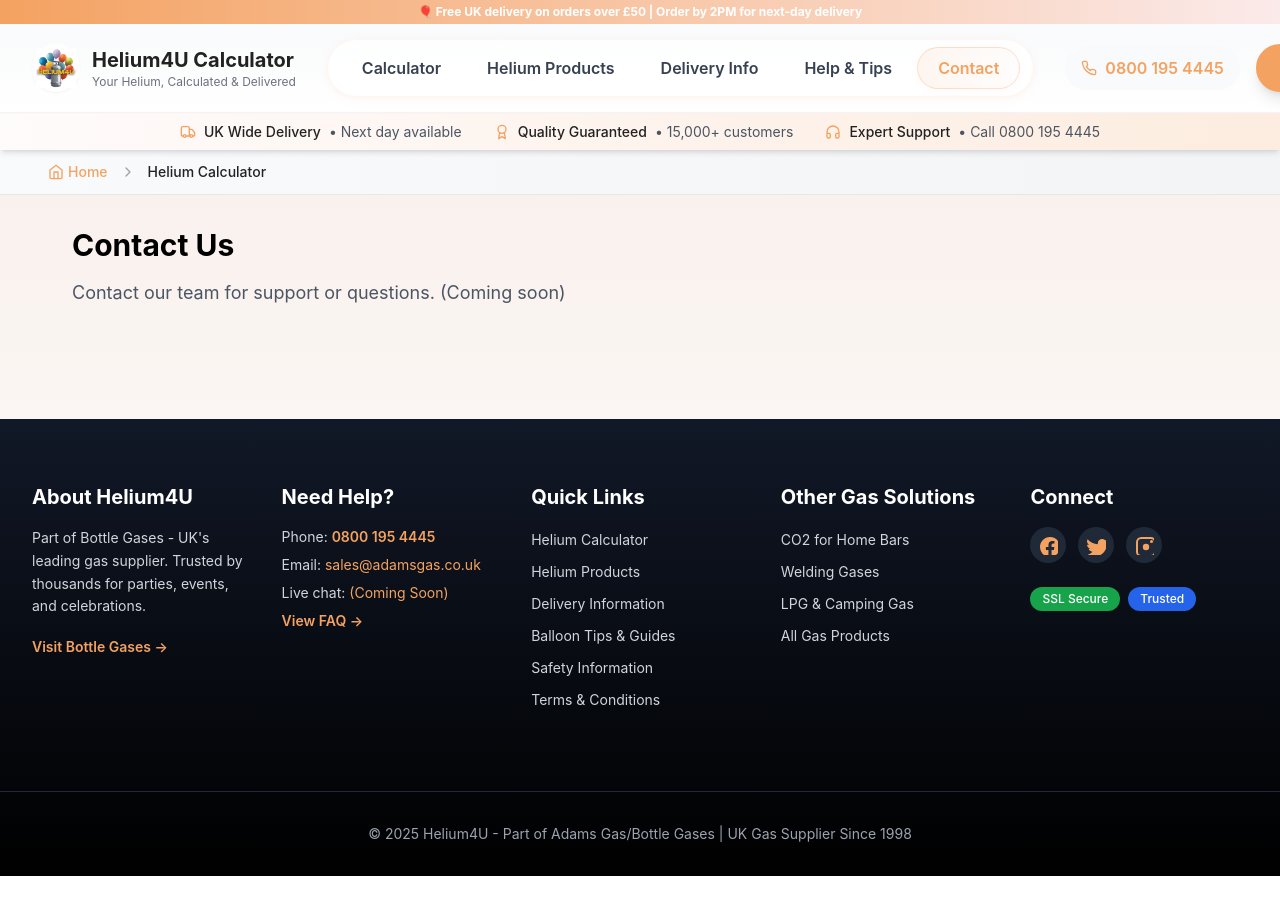
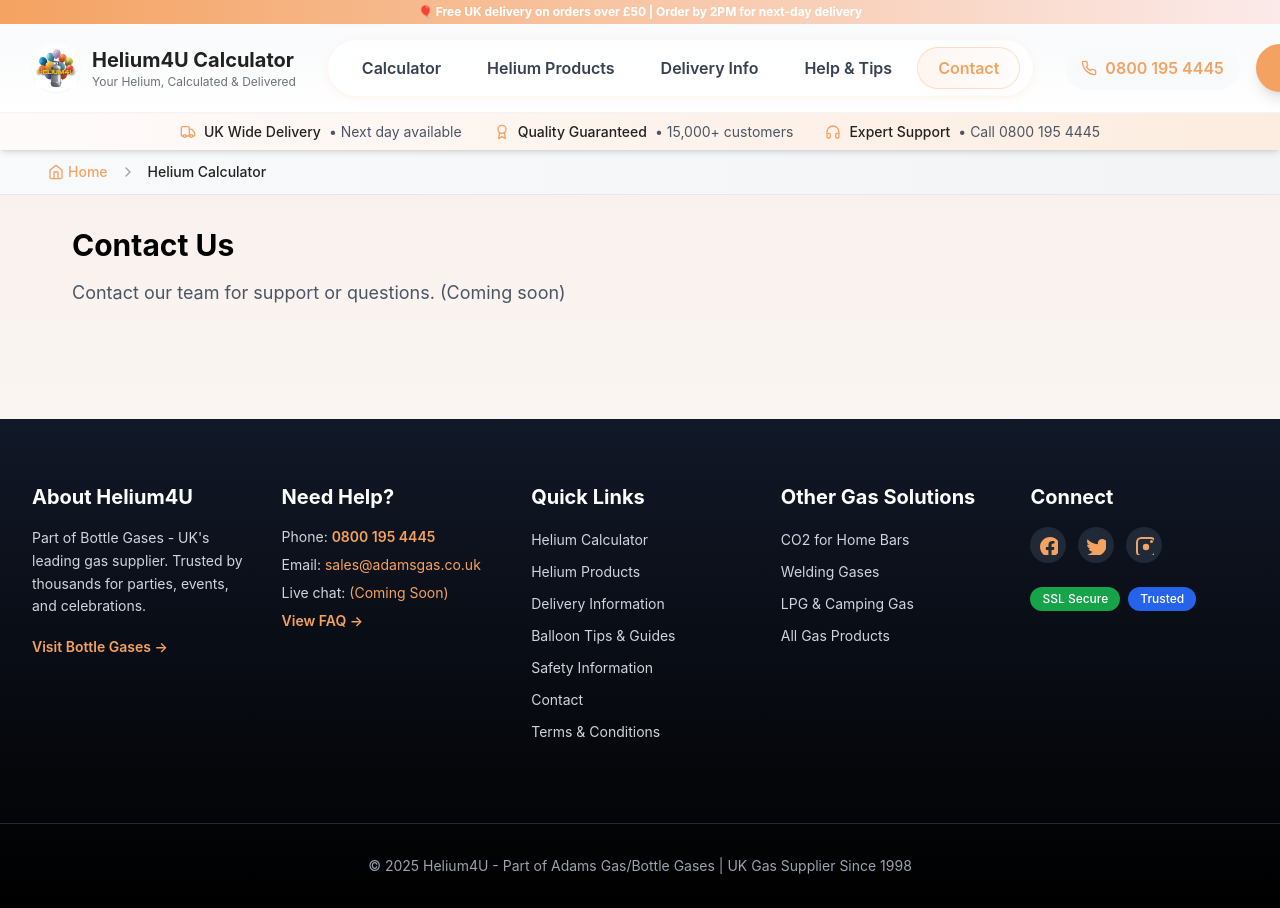
Before and after one commit to panduka56/Bolt-Helium-Balloon-Calculator, a React (Vite) app: page /contact in a window 1280 px wide. Shown: the top 908 px of the page. Before the commit the page ends 876 px from the top, so only its background shows below. Built offline with nearby package versions, Linux system fonts and the light colour scheme.

Commit message:
Fix ARIA linter errors, ensure all header/footer links work, prep for Vercel deployment

```diff
--- a/src/App.tsx
+++ b/src/App.tsx
@@ -202,7 +202,6 @@
         <div className="space-y-3">
           {DeliveryFAQ.map((faq, i) => (
             <div key={i} className="border rounded-xl bg-white shadow-sm">
-              {}
               <button
                 className="w-full flex justify-between items-center px-4 py-3 text-left font-semibold text-dark focus:outline-none focus:ring-2 focus:ring-orange rounded-xl"
                 onClick={() => setFaqOpen(faqOpen === i ? null : i)}
@@ -304,7 +303,6 @@
         <div className="space-y-3">
           {TipsFAQ.map((faq, i) => (
             <div key={i} className="border rounded-xl bg-white shadow-sm">
-              {}
               <button
                 className="w-full flex justify-between items-center px-4 py-3 text-left font-semibold text-dark focus:outline-none focus:ring-2 focus:ring-orange rounded-xl"
                 onClick={() => setFaqOpen(faqOpen === i ? null : i)}
--- a/src/components/Footer.tsx
+++ b/src/components/Footer.tsx
@@ -1,4 +1,5 @@
 import React from "react";
+import { Link } from "react-router-dom";
 
 const QUICK_LINKS = [
   { name: "Helium Calculator", href: "/" },
@@ -6,6 +7,7 @@
   { name: "Delivery Information", href: "/delivery" },
   { name: "Balloon Tips & Guides", href: "/tips" },
   { name: "Safety Information", href: "/tips#safety" },
+  { name: "Contact", href: "/contact" },
   {
     name: "Terms & Conditions",
     href: "https://www.bottlegases.co.uk/terms-and-conditions/",
@@ -74,12 +76,12 @@
             <p className="text-gray-300 text-sm">
               Live chat: <span className="text-orange">(Coming Soon)</span>
             </p>
-            <a
-              href="/tips#faq"
+            <Link
+              to="/tips#faq"
               className="text-orange hover:text-pink transition-colors text-sm font-semibold inline-block mt-2"
             >
               View FAQ →
-            </a>
+            </Link>
           </div>
         </div>
 
@@ -87,19 +89,42 @@
         <div>
           <h4 className="text-xl font-bold mb-4 text-white">Quick Links</h4>
           <ul className="space-y-2">
-            {QUICK_LINKS.map((link) => (
+            {QUICK_LINKS.map((link) => {
+              const isInternal = link.href.startsWith("/");
+              // Only treat as internal if not a hash link
+              const isHash = link.href.includes("#");
+              if (isInternal && !isHash && !link.href.startsWith("http")) {
+                return (
                   <li key={link.name}>
-                <a
-                  href={link.href}
+                    <Link
+                      to={link.href}
                       className="text-gray-300 hover:text-orange transition-colors text-sm inline-flex items-center group"
                       aria-label={link.name}
                     >
                       <span className="group-hover:translate-x-1 transition-transform">
                         {link.name}
                       </span>
+                    </Link>
+                  </li>
+                );
+              } else {
+                return (
+                  <li key={link.name}>
+                    <a
+                      href={link.href}
+                      className="text-gray-300 hover:text-orange transition-colors text-sm inline-flex items-center group"
+                      aria-label={link.name}
+                      target={link.href.startsWith("http") ? "_blank" : undefined}
+                      rel={link.href.startsWith("http") ? "noopener noreferrer" : undefined}
+                    >
+                      <span className="group-hover:translate-x-1 transition-transform">
+                        {link.name}
+                      </span>
                     </a>
                   </li>
-            ))}
+                );
+              }
+            })}
           </ul>
         </div>
 
@@ -115,6 +140,8 @@
                   href={link.href}
                   className="text-gray-300 hover:text-orange transition-colors text-sm inline-flex items-center group"
                   aria-label={link.name}
+                  target="_blank"
+                  rel="noopener noreferrer"
                 >
                   <span className="group-hover:translate-x-1 transition-transform">
                     {link.name}
--- a/src/components/Header.tsx
+++ b/src/components/Header.tsx
@@ -23,11 +23,7 @@
     description: "UK-wide delivery options",
   },
   { name: "Help & Tips", to: "/tips", description: "Expert helium guidance" },
-  {
-    name: "Contact",
-    to: "/contact",
-    description: "Get in touch with our team",
-  },
+  { name: "Contact", to: "/contact", description: "Get in touch with our team" },
 ];
 
 const TRUST_INDICATORS = [
@@ -182,7 +178,7 @@
                 <button
                   className="flex items-center justify-center w-10 h-10 rounded-full hover:bg-gray-100 transition-colors min-w-[44px]"
                   aria-label={mobileOpen ? "Close menu" : "Open menu"}
-                  aria-expanded={mobileOpen ? "true" : "false"}
+                  aria-expanded="false"
                   onClick={handleMobileToggle}
                 >
                   {mobileOpen ? (
```
Lines whose indentation alone changed are shown as unchanged.
